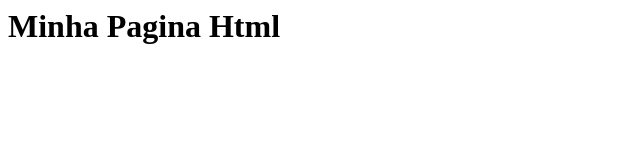
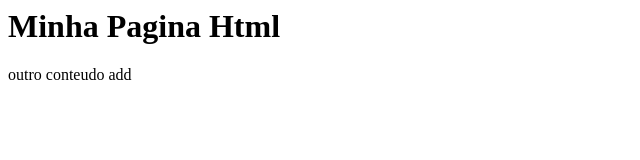
Before and after one commit to consultorgomes/gama-no-github, a plain HTML site: page index.html in a window 1280 px wide. Shown: the whole page, without its empty margins (0-640 px from the left). Drawn offline with Linux system fonts and the light colour scheme.

Commit message:
outro commit, desta vez em master

```diff
--- a/index.html
+++ b/index.html
@@ -1,5 +1,6 @@
 <html>
     <boy>
         <h1> Minha Pagina Html</h1>
+        <p>outro conteudo add</p>
     </boy>
 </html>
```
